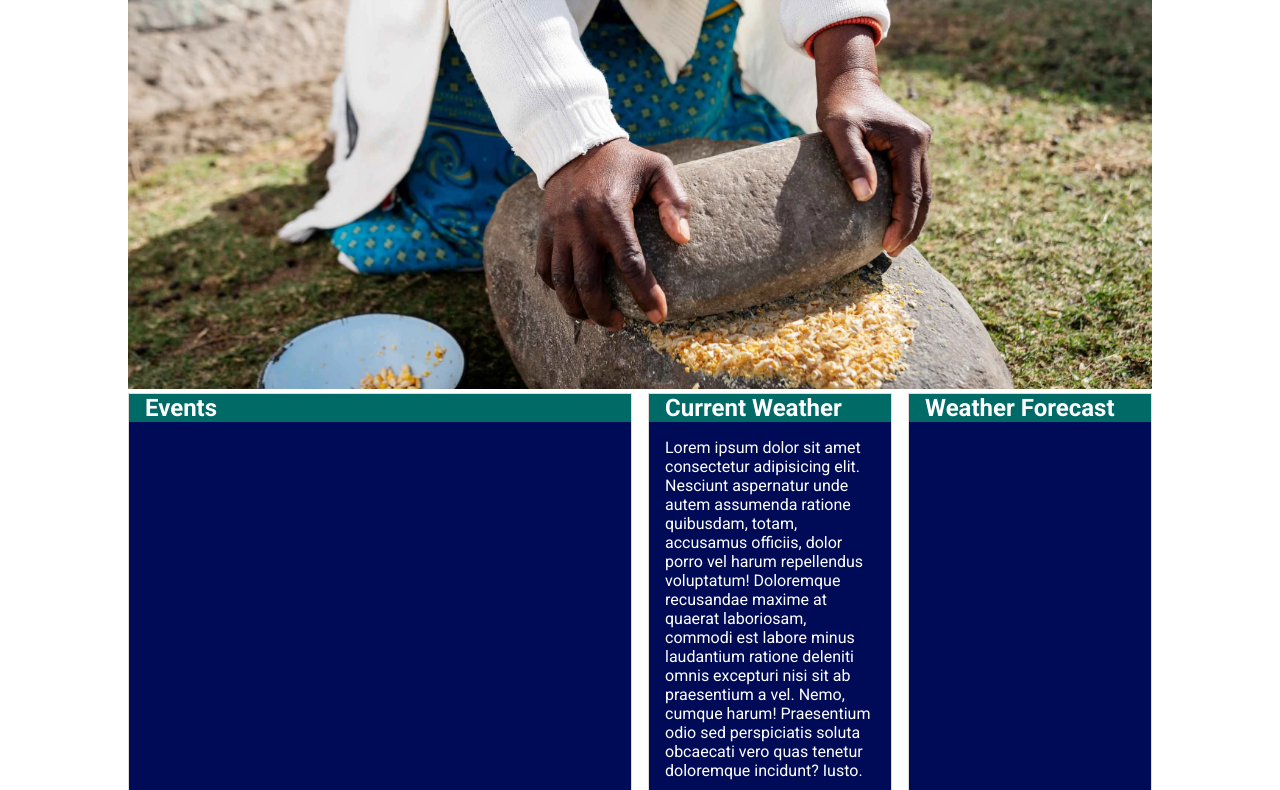
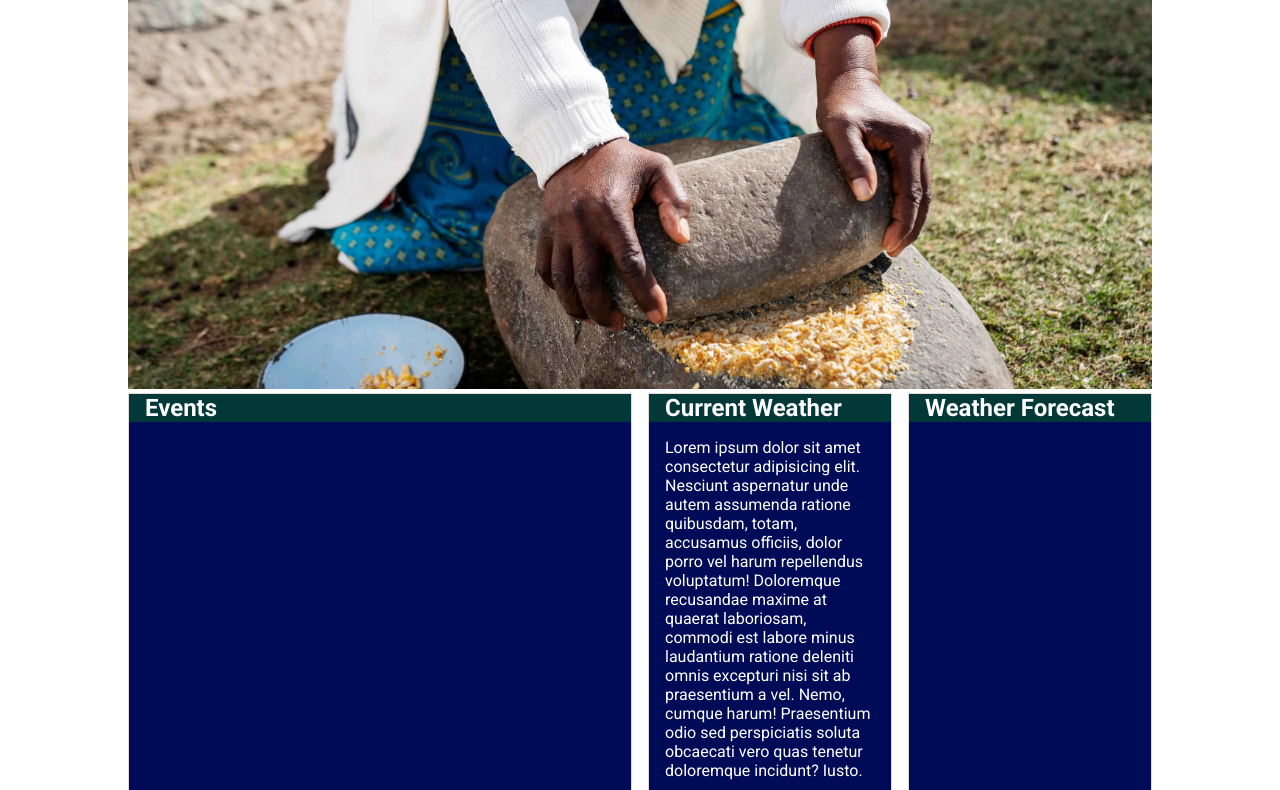
Before and after one commit to IsaiasPalaco/wdd231, a plain HTML site: page chamber/index.html in a window 1280 px wide. Shown: the part 95-885 px from the top of the page. Drawn offline with Linux system fonts and the light colour scheme.

Commit message:
final assignment

```diff
--- a/chamber/styles/chamber-larger.css
+++ b/chamber/styles/chamber-larger.css
@@ -1,7 +1,7 @@
 @media screen and (min-width: 37.5em) {
     :root
     {
-        --primary-color: #006A67;
+        --primary-color: #023938;
         --secondary-color: #7FA1C3;
         --tertiary-color: #E2DAD6;
         --quaternary-color: #000B58; /* Nav background */
--- a/chamber/styles/chamber.css
+++ b/chamber/styles/chamber.css
@@ -14,7 +14,7 @@ html
 
 :root
 {
-    --primary-color: #006A67;
+    --primary-color: #023938;
     --secondary-color: #7FA1C3;
     --tertiary-color: #E2DAD6;
     --quaternary-color: #000B58; /* Nav background */
```
